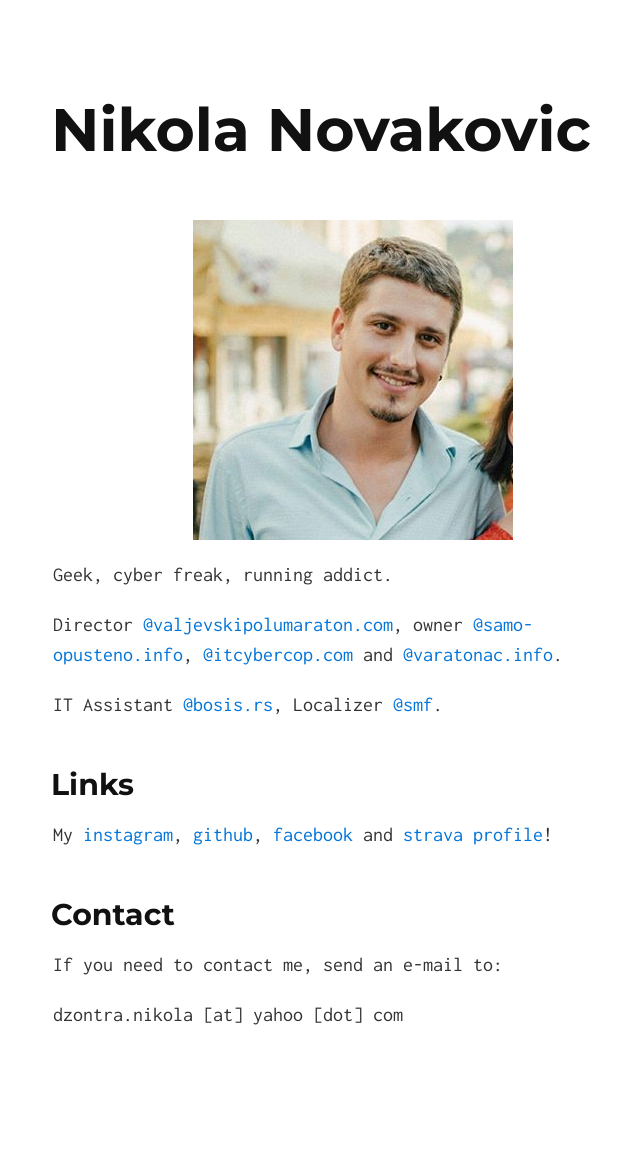
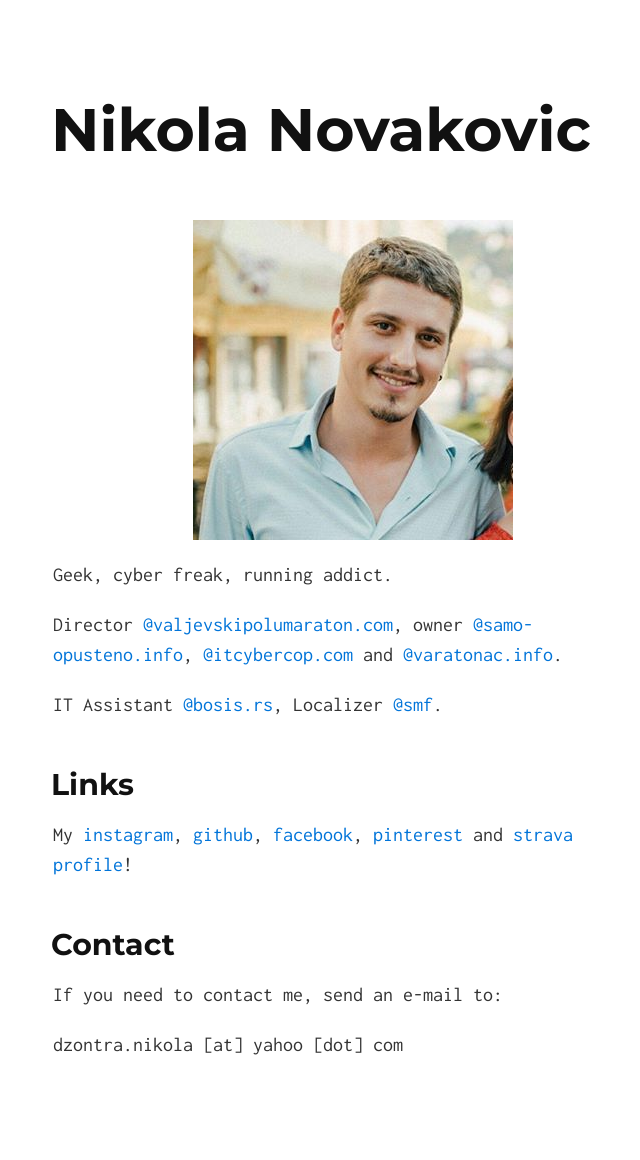
Before and after one commit to Dzonny/dzonny.github.io, a Jekyll site: the page built from index.html, in a window 1280 px wide. Shown: the whole page, without its empty margins (287-927 px from the left). Built offline with Jekyll 4.4.1, drawn with Linux system fonts in a browser that asks for light colours; before the commit the page ends 1130 px from its top, so only the background shows below that.

Commit message:
added pinterest

```diff
--- a/_includes/index.md
+++ b/_includes/index.md
@@ -8,7 +8,7 @@ IT Assistant [@bosis.rs](https://bosis.rs), Localizer [@smf](http://simplemachin
 
 ## Links
 
-My [instagram](https://www.instagram.com/dzontra), [github](https://github.com/Dzonny/), [facebook](https://sr-rs.facebook.com/dzontra.nikola) and [strava profile](https://www.strava.com/athletes/20977202)!
+My [instagram](https://www.instagram.com/dzontra), [github](https://github.com/Dzonny/), [facebook](https://sr-rs.facebook.com/dzontra.nikola), [pinterest](https://www.pinterest.com/nightmaster/) and [strava profile](https://www.strava.com/athletes/20977202)!
 
 
 ## Contact
```
